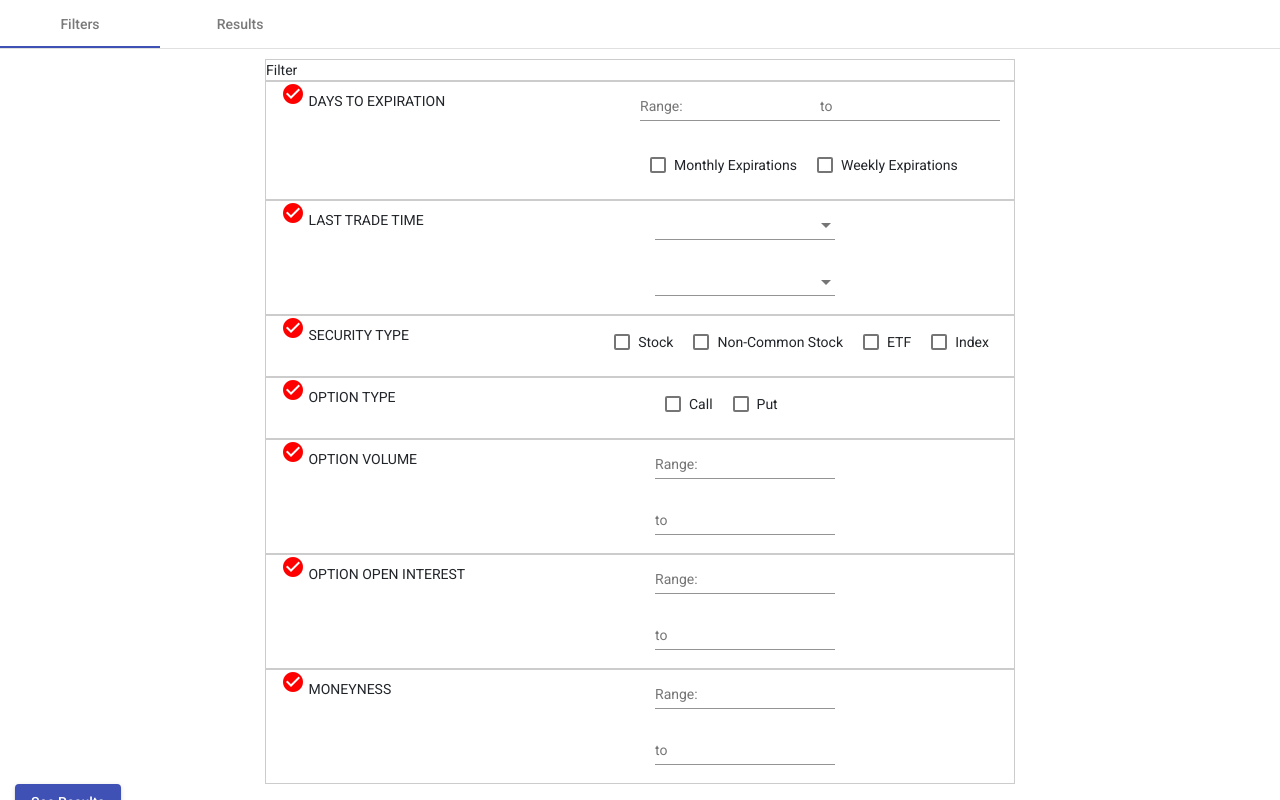
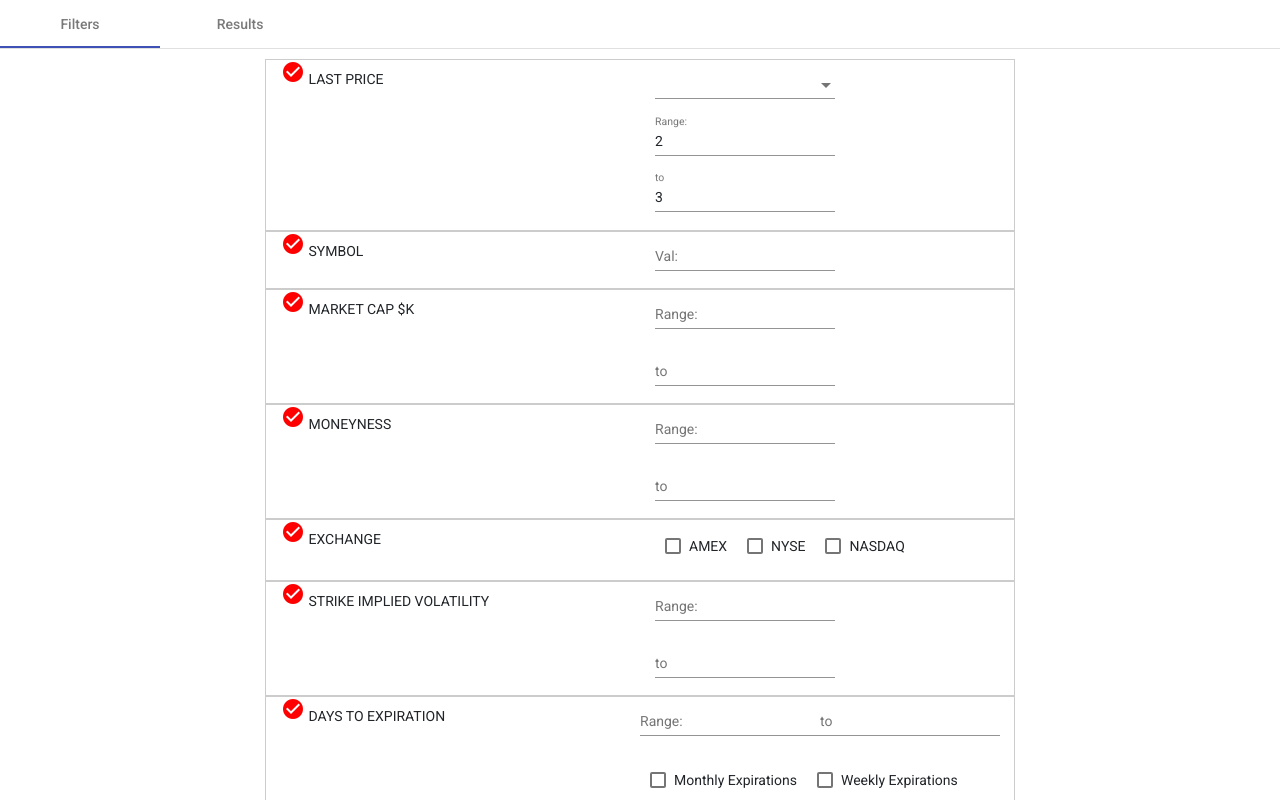
Before and after one commit to naumandnapuce/StockScreener_frontend, an Angular app: page / in a window 1280 px wide. Shown: the top 800 px of the page. Built offline with nearby package versions, Linux system fonts and the light colour scheme.

Commit message:
first bind and service creation

```diff
--- a/src/app/app.component.html
+++ b/src/app/app.component.html
@@ -1,8 +1,102 @@
 <mat-tab-group>
    <mat-tab label="Filters">
+    <form #userForm="ngForm" (ngSubmit)="onSubmit()">
      <div  class="col-sm" style="margin-top:10px">
         <div class="row fixWidth">
-          Filter
+          <div class="col-sm">
+             <mat-icon aria-hidden="false"><span class="material-icons" style="color: red;">check_circle</span></mat-icon>
+             LAST PRICE
+          </div>
+          <div class="col-sm">
+             <mat-form-field>
+                <mat-select>
+                   <mat-option value="1">greater than [value]</mat-option>
+                   <mat-option value="2">less than [value]</mat-option>
+                   <mat-option value="3">between [values]</mat-option>
+                   <mat-option value="4">greater than [field]</mat-option>
+                   <mat-option value="5">less than [field]</mat-option>
+                </mat-select>
+             </mat-form-field>
+                <mat-form-field>
+                   <mat-label>Range:</mat-label><input matInput type="text" name="lastPriceFrom" [(ngModel)]="blerina.lastPriceFrom">
+                </mat-form-field>
+                <mat-form-field>
+                   <mat-label>to</mat-label><input matInput type="text" name="lastPriceTo" [(ngModel)]="blerina.lastPriceTo">
+                </mat-form-field>
+          </div>
+       </div>
+       <div class="row fixWidth">
+          <div class="col-sm">
+             <mat-icon aria-hidden="false"><span class="material-icons" style="color: red;">check_circle</span></mat-icon>
+             SYMBOL
+          </div>
+          <div class="col-sm">
+             <mat-form-field>
+                <mat-label>Val:</mat-label>
+                <input matInput>
+             </mat-form-field>
+          </div>
+       </div>
+       <div class="row fixWidth">
+          <div class="col-sm">
+             <mat-icon aria-hidden="false"><span class="material-icons" style="color: red;">check_circle</span></mat-icon>
+             MARKET CAP $K
+          </div>
+          <div class="col-sm">
+             <mat-form-field>
+                <mat-label>Range:</mat-label>
+                <input matInput>
+             </mat-form-field>
+             <mat-form-field>
+                <mat-label>to</mat-label>
+                <input matInput>
+             </mat-form-field>
+          </div>
+       </div>
+       <div class="row fixWidth">
+          <div class="col-sm">
+             <mat-icon aria-hidden="false"><span class="material-icons" style="color: red;">check_circle</span></mat-icon>
+             MONEYNESS
+          </div>
+          <div class="col-sm">
+             <mat-form-field>
+                <mat-label>Range:</mat-label>
+                <input matInput>
+             </mat-form-field>
+             <mat-form-field>
+                <mat-label>to</mat-label>
+                <input matInput>
+             </mat-form-field>
+          </div>
+       </div>
+       <div class="row fixWidth">
+          <div class="col-sm">
+             <mat-icon aria-hidden="false"><span class="material-icons" style="color: red;">check_circle</span></mat-icon>
+             EXCHANGE
+          </div>
+          <div class="col-sm">
+             <section class="example-section">
+                <mat-checkbox class="example-margin">AMEX</mat-checkbox>
+                <mat-checkbox class="example-margin">NYSE</mat-checkbox>
+                <mat-checkbox class="example-margin">NASDAQ</mat-checkbox>
+             </section>
+          </div>
+       </div>
+       <div class="row fixWidth">
+          <div class="col-sm">
+             <mat-icon aria-hidden="false"><span class="material-icons" style="color: red;">check_circle</span></mat-icon>
+             STRIKE IMPLIED VOLATILITY
+          </div>
+          <div class="col-sm">
+             <mat-form-field>
+                <mat-label>Range:</mat-label>
+                <input matInput>
+             </mat-form-field>
+             <mat-form-field>
+                <mat-label>to</mat-label>
+                <input matInput>
+             </mat-form-field>
+          </div>
        </div>
         <div class="row fixWidth">
            <div class="col-sm">
@@ -110,26 +204,41 @@
         <div class="row fixWidth">
           <div class="col-sm">
              <mat-icon aria-hidden="false"><span class="material-icons" style="color: red;">check_circle</span></mat-icon>
-             MONEYNESS
+             BID PRICE
           </div>
           <div class="col-sm">
              <mat-form-field>
-                <mat-label>Range:</mat-label>
-                <input matInput name="daysFrom">
+                <mat-label>From:</mat-label>
+                <input matInput>
              </mat-form-field>
              <mat-form-field>
                 <mat-label>to</mat-label>
-                <input matInput name="daysTo">
+                <input matInput>
+             </mat-form-field>
+          </div>
+       </div>
+       <div class="row fixWidth">
+          <div class="col-sm">
+             <mat-icon aria-hidden="false"><span class="material-icons" style="color: red;">check_circle</span></mat-icon>
+             P/E RATIO TTM
+          </div>
+          <div class="col-sm">
+             <mat-form-field>
+                <mat-label>From:</mat-label>
+                <input matInput>
+             </mat-form-field>
+             <mat-form-field>
+                <mat-label>to</mat-label>
+                <input matInput>
              </mat-form-field>
           </div>
        </div>
         <button mat-raised-button color="primary" (onclick)="showResults()">See Results</button>
      </div>
+   </form>
   </mat-tab>
      <mat-tab label="Results">
-
          <mat-table [dataSource]="dataSource" class="mat-elevation-z8">
-
              <ng-container matColumnDef="symbol">
                <mat-header-cell *matHeaderCellDef> Symbol </mat-header-cell>
                <mat-cell *matCellDef="let element"> {{element.symbol}} </mat-cell>
--- a/src/app/app.component.ts
+++ b/src/app/app.component.ts
@@ -1,4 +1,5 @@
-import { AfterViewInit, Component, ViewChild } from '@angular/core';
+import { AfterViewInit, Component, ComponentFactoryResolver, ViewChild } from '@angular/core';
+import {OptionModel} from './models/option-model';
 
 export interface StockScreenerResults {
   symbol: string;
@@ -32,10 +33,15 @@ const ELEMENT_DATA: StockScreenerResults[] = [
   styleUrls: ['./app.component.css']
 })
 export class AppComponent {
+  blerina = new OptionModel(1,2,3,"12","23","56",3,4,false,false,true,2,3,5,3,true,false,3,3,true,false,true,true,false,true,3,3,4,5,6,3,2,6);
+
   displayedColumns: string[] = ['symbol', 'price', 'type', 'strike', 'moneyness', 'expDate', 'dte', 'bid', 'midPoint', 'ask', 'last', 'volume', 'openInt', 'volOI', 'iv', 'lastTrade'];
   dataSource = ELEMENT_DATA;
 
   showResults()
   {}
 
+  onSubmit()
+  {console.log(this.blerina)}
+
   }
--- a/src/app/app.module.ts
+++ b/src/app/app.module.ts
@@ -7,7 +7,6 @@ import { BrowserAnimationsModule } from '@angular/platform-browser/animations';
 import { MaterialModule } from './material/material.module';
 import { NgbModule } from '@ng-bootstrap/ng-bootstrap';
 
-
 @NgModule({
   declarations: [
     AppComponent
@@ -16,8 +15,7 @@ import { NgbModule } from '@ng-bootstrap/ng-bootstrap';
     BrowserModule,
     BrowserAnimationsModule,
     MaterialModule,
-    NgbModule,
-    FormsModule
+    NgbModule,FormsModule
   ],
   providers: [],
   bootstrap: [AppComponent]
--- /dev/null
+++ b/src/app/models/option-model.ts
@@ -0,0 +1,37 @@
+export class OptionModel {
+    constructor (
+    public lastPrice:number,
+    public lastPriceFrom: number,
+    public lastPriceTo: number,
+    public symbol:string,
+    public marketCapFrom:string,
+    public marketCapTo:string,
+    public moneyessFrom: number,
+    public moneyessTo: number,
+    public exchange1:boolean,
+    public exchange2:boolean,
+    public exchange3:boolean,
+    public strikeFrom:number,
+    public strikeTo:number,
+    public daysToExpFrom:number,
+    public daysToExpTo:number,
+    public monthlyExp:boolean,
+    public weeklyExp:boolean,
+    public lastTradeType:number,
+    public lastTradeVal:number,
+    public secStock:boolean,
+    public secNonStock:boolean,
+    public secEtf:boolean,
+    public secIndex:boolean,
+    public optCall:boolean,
+    public optPut:boolean,
+    public optVolFrom:number,
+    public  optVolTo:number,
+    public optOpIntFrom:number,
+    public optOpIntTo:number,
+    public bid:number,
+    public bidVal:number,
+    public ratioFrom:number,
+    public ratioTo:number
+    ){}
+}
```
Also changed, not shown: src/app/services/option-service.service.ts (added, +9 -0 lines), 2 other files (tests, documents, lock files or other folders). Lines whose indentation alone changed are shown as unchanged.
